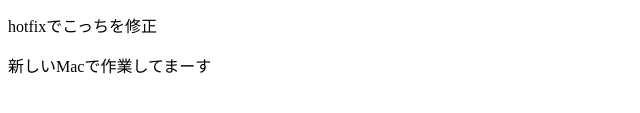
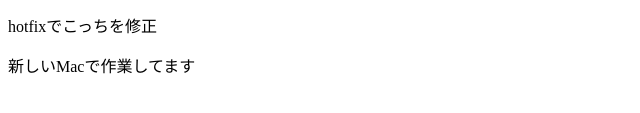
Before and after one commit to chuff-chuff/git-training, a plain HTML site: page index.html in a window 1280 px wide. Shown: the part 147-260 px from the top of the page, 0-640 px from the left. Drawn offline with Linux system fonts and the light colour scheme.

Commit message:
fix: 文章をやや真面目に修正

```diff
--- a/index.html
+++ b/index.html
@@ -19,7 +19,7 @@
     <p>新しい機能を追加したよ～</p>
     <p>hotfixでこっちを修正</p>
 
-    <p>新しいMacで作業してまーす</p>
+    <p>新しいMacで作業してます</p>
   </main>
 
 </body>
```
